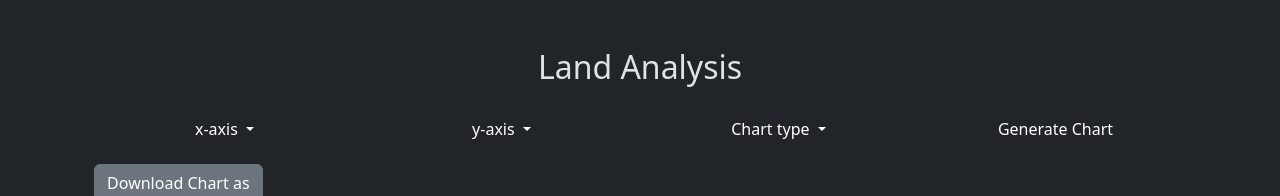
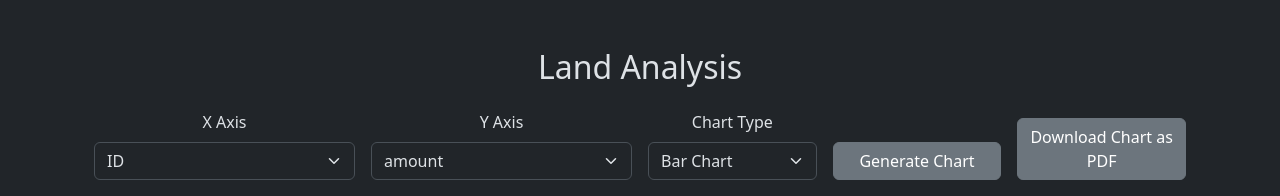
Before and after one commit to aliyyah-u/final_project, a Django app: page /land/ in a window 1280 px wide. Shown: the part 93-289 px from the top of the page. Run offline with Django 5.2, Linux system fonts and the light colour scheme; some libraries are stand-ins or nearby versions.

Commit message:
Update land.html dropdown

```diff
--- a/my_final_project/biswas_agro/templates/land.html
+++ b/my_final_project/biswas_agro/templates/land.html
@@ -8,46 +8,40 @@
     <h2 class="mb-4">Land Analysis</h2>
     <div class="row g-3 mb-3">
 
-        <div class="dropdown col-md-3">
-            <button class="btn btn-dark dropdown-toggle w-100" type="button" id="dropdownXAxis"
-                data-bs-toggle="dropdown" aria-expanded="false">
-                x-axis
-            </button>
-            <ul class="dropdown-menu" aria-labelledby="dropdownXAxis">
-                <li><a class="dropdown-item" href="#" onclick="setXAxisType('id'); return false;">id</a></li>
-                <li><a class="dropdown-item" href="#" onclick="setXAxisType('gher'); return false;">gher</a></li>
-                <li><a class="dropdown-item" href="#" onclick="setXAxisType('mousa'); return false;">mousa</a></li>
-                <li><a class="dropdown-item" href="#" onclick="setXAxisType('dag'); return false;">dag</a></li>
-                <li><a class="dropdown-item" href="#" onclick="setXAxisType('khotian'); return false;">khotian</a></li>
-            </ul>
+        <div class="col-md-3">
+            <label for="x-axis-type" class="form-label">X Axis</label>
+            <select id="x-axis-type" class="form-select" onchange="setXAxisType(this.value)">
+                <option value="id">ID</option>
+                <option value="gher">Gher</option>
+                <option value="mousa">Mousa</option>
+                <option value="dag">Dag</option>
+                <option value="khotian">Khotian</option>
+            </select>
         </div>
 
+
         <div class="dropdown col-md-3">
-            <button class="btn btn-dark dropdown-toggle w-100" type="button" id="dropdownYAxis"
-                data-bs-toggle="dropdown" aria-expanded="false">
-                y-axis
-            </button>
-            <ul class="dropdown-menu" aria-labelledby="dropdownYAxis">
-                <li><a class="dropdown-item" href="#" onclick="setYAxisType('amount'); return false;">amount</a></li>
-                <li><a class="dropdown-item" href="#" onclick="setYAxisType('plane_land'); return false;">plane_land</a></li>
-                <li><a class="dropdown-item" href="#" onclick="setYAxisType('par_cannel'); return false;">par_cannel</a></li>
-            </ul>
+            <label for="y-axis-type" class="form-label">Y Axis</label>
+            <select id="y-axis-type" class="form-select" onchange="setYAxisType(this.value)">
+                <option value="amount">amount</option>
+                <option value="plane_land">plane_land</option>
+                <option value="par_cannel">par_cannel</option>
+            </select>
         </div>
 
-        <div class="dropdown col-md-3">
-            <button class="btn btn-dark dropdown-toggle w-100" type="button" id="dropdownMenuButton1"
-                data-bs-toggle="dropdown" aria-expanded="false">
-                Chart type
-            </button>
-            <ul class="dropdown-menu" aria-labelledby="dropdownMenuButton1">
-                <li><a class="dropdown-item" href="#" onclick="setChartType('bar'); return false;">Bar Chart</a></li>
-                <li><a class="dropdown-item" href="#" onclick="setChartType('line'); return false;">Line Chart</a></li>
-                <li><a class="dropdown-item" href="#" onclick="setChartType('scatter'); return false;">Scatter Plot</a></li>
-            </ul>
+        <div class="col-md-2">
+            <label for="chart-type" class="form-label">Chart Type</label>
+            <select id="chart-type" class="form-select" onchange="setChartType(this.value)">
+                <option value="bar">Bar Chart</option>
+                <option value="line">Line Chart</option>
+                <option value="scatter">Scatter Plot</option>
+            </select>
         </div>
-        <div class="col-md-3 d-flex align-items-end">
-            <button onclick="filterChart()" class="btn btn-dark w-100">Generate Chart</button>
+
+        <div class="col-md-2 d-flex align-items-end">
+            <button onclick="filterChart()" class="btn btn-secondary w-100">Generate Chart</button>
         </div>
+
         <div class="col-md-2 d-flex align-items-end">
             <button onclick="downloadChartAsPDF()" class="btn btn-secondary w-100">Download Chart as PDF</button>
         </div>
```
